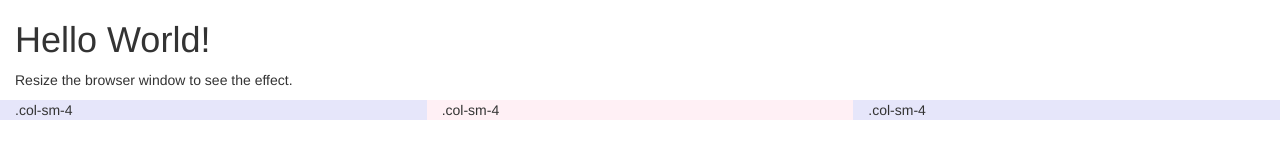
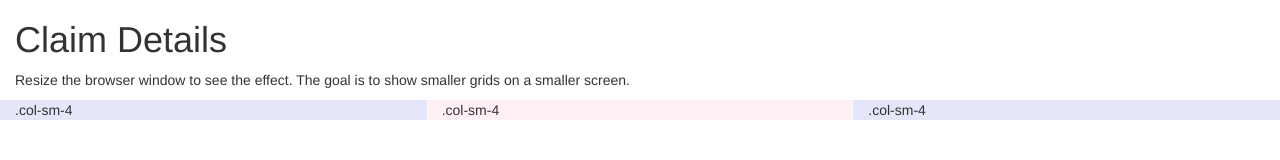
Before and after one commit to pbutler88/Bootstrap_1, a plain HTML site: page index.html in a window 1280 px wide. Drawn offline with nearby package versions, Linux system fonts and the light colour scheme.

Commit message:
Update index.html

```diff
--- a/index.html
+++ b/index.html
@@ -11,8 +11,9 @@
 <body>
 
 <div class="container-fluid">
-  <h1>Hello World!</h1>
-  <p>Resize the browser window to see the effect.</p>
+  <h1>Claim Details</h1>
+  <p>Resize the browser window to see the effect.
+  The goal is to show smaller grids on a smaller screen.</p>
   <div class="row">
     <div class="col-sm-4" style="background-color:lavender;">.col-sm-4</div>
     <div class="col-sm-4" style="background-color:lavenderblush;">.col-sm-4</div>
```
